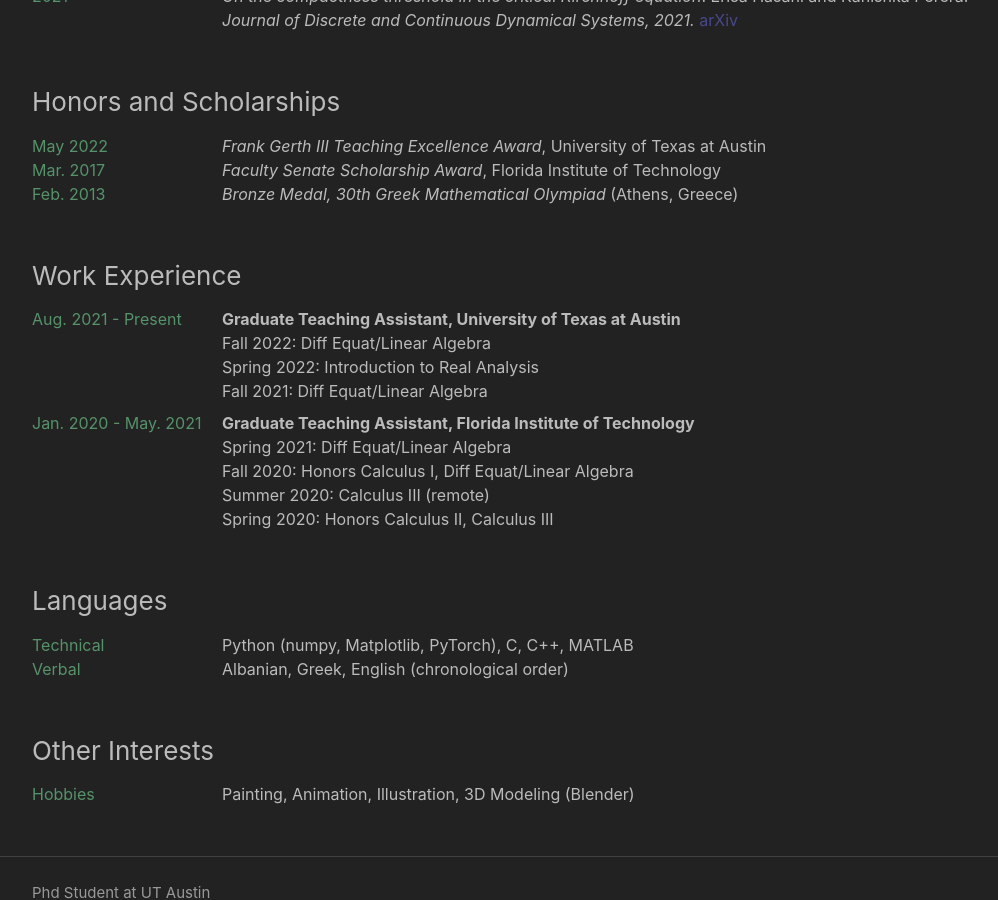
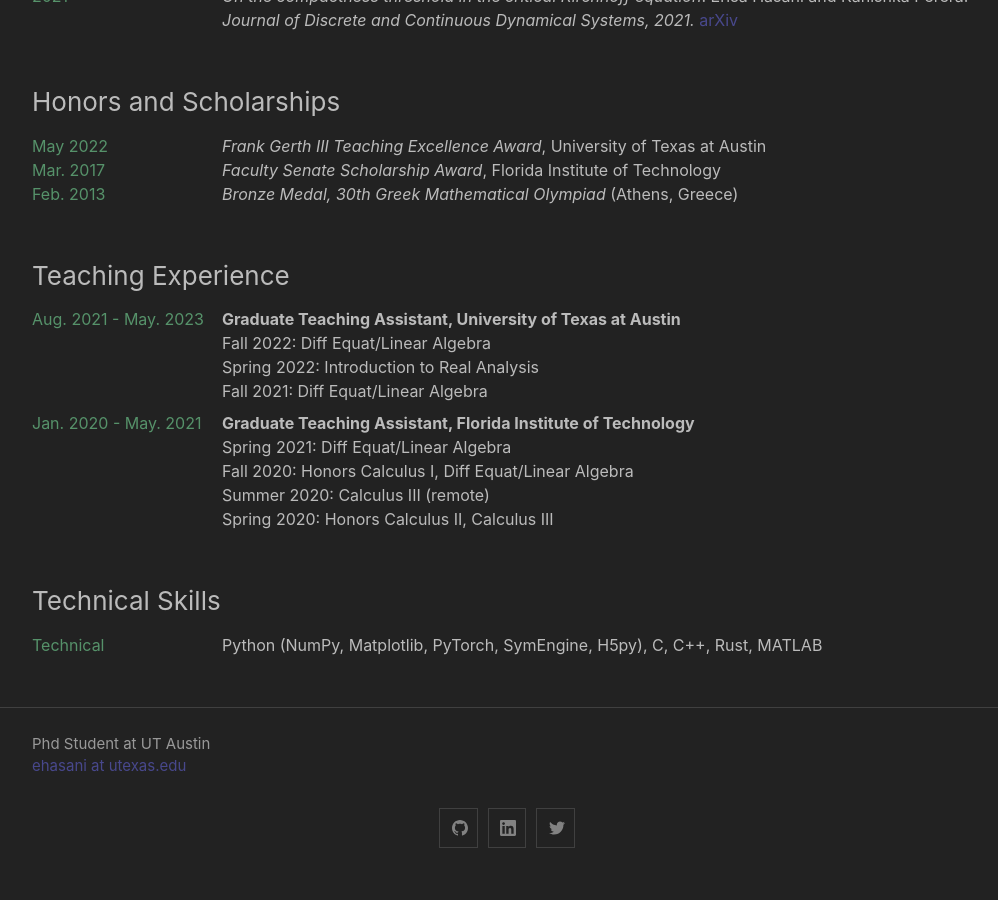
Before and after one commit to erisahasani/erisahasani.github.io, a Jekyll site: the page built from cv.md, in a window 1280 px wide and 900 px high, scrolled down 577 px. Shown: the whole window, without its empty margins (133-1131 px from the left). Built offline with Jekyll 4.4.1, drawn with Linux system fonts in a browser that asks for light colours; formulas are drawn with MathJax 3; after the commit the page ends 1455 px from its top, so only the background shows below that.

Commit message:
small changes

```diff
--- a/cv.md
+++ b/cv.md
@@ -51,9 +51,10 @@ Feb. 2013
 
 
 
-### Work Experience
+### Teaching Experience
 
-Aug. 2021 - Present
+
+Aug. 2021 - May. 2023
 :   **Graduate Teaching Assistant, University of Texas at Austin**
 
     Fall 2022: Diff Equat/Linear Algebra \
@@ -69,14 +70,7 @@ Jan. 2020 - May. 2021
     Spring 2020: Honors Calculus II, Calculus III
 
 
-### Languages
+### Technical Skills
 
 Technical
-:   Python (numpy, Matplotlib, PyTorch), C, C++, MATLAB
-
-Verbal
-:   Albanian, Greek, English (chronological order)
-
-### Other Interests
-Hobbies
-:   Painting, Animation, Illustration, 3D Modeling (Blender)
+:   Python (NumPy, Matplotlib, PyTorch, SymEngine, H5py), C, C++, Rust, MATLAB
```
Also changed, not shown: NonMath.md (deleted, +0 -20 lines), Notes.md (+17 -2 lines), blog.md (added, +5 -0 lines), index.md (+4 -4 lines).
